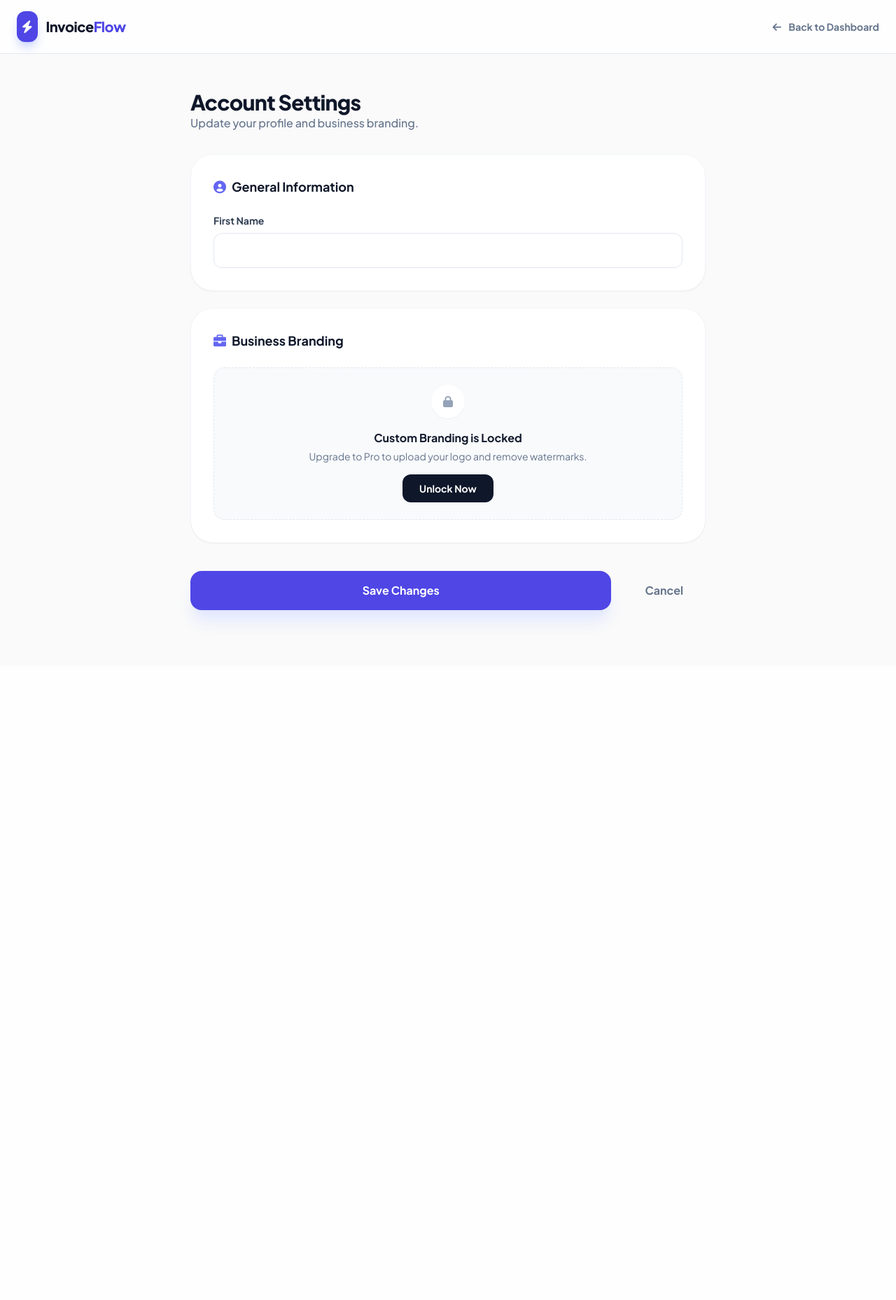
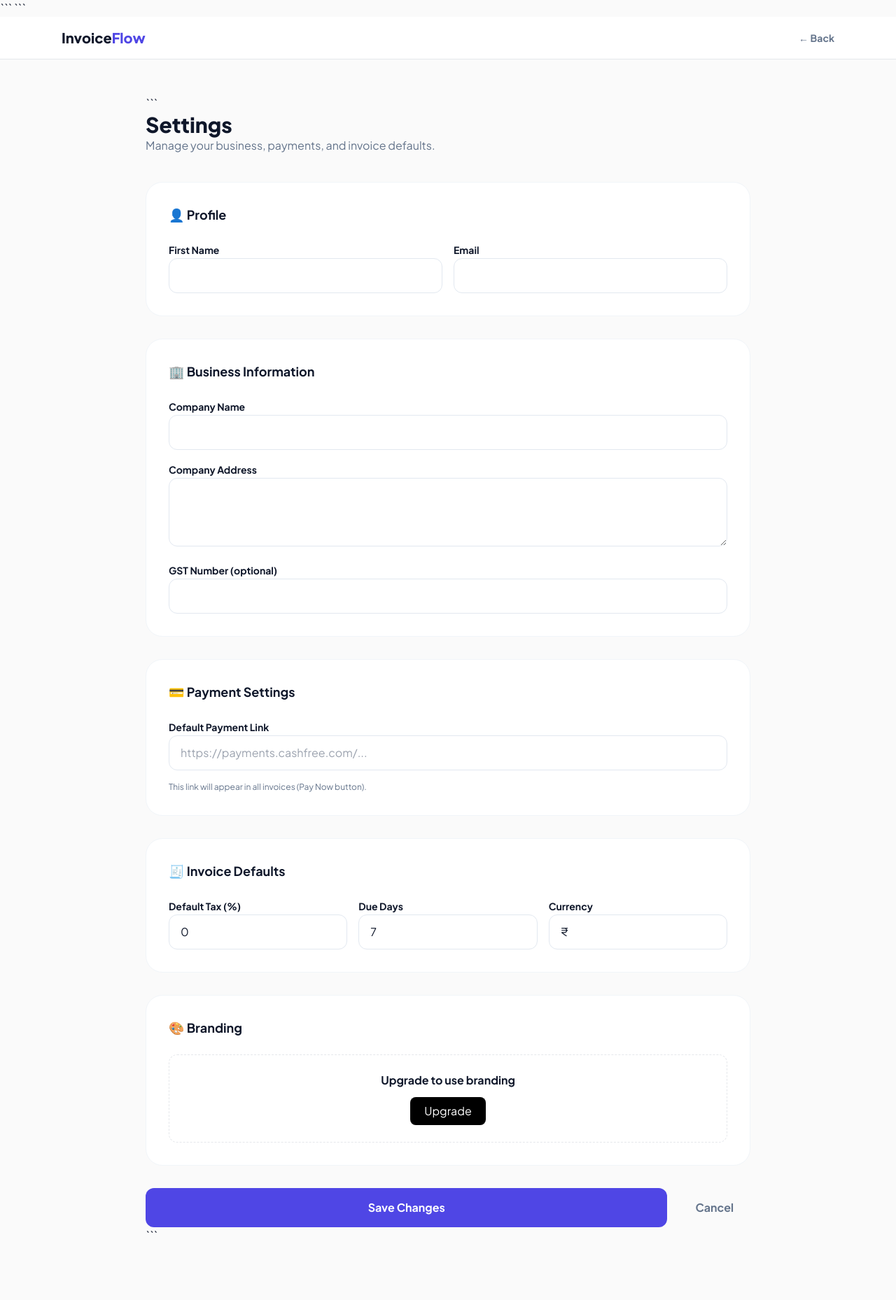
Before and after one commit to tigerflare25-coder/Invoice-saas, a Django app: template templates/account/edit_profile.html in a window 1280 px wide. Shown: the whole page at 70% size. Before the commit the page ends 893 px from the top, so only its background shows below. Run offline with Django 5.2, Linux system fonts and the light colour scheme; the template is opened without the code that fills it, so the values that code supplies are empty, except form fields; tables that the repository leaves empty hold one stand-in row (values such as "Sample post"); form fields are guessed from the names that the template uses; some libraries are stand-ins or nearby versions.

Commit message:
Update edit_profile.html

````diff
--- a/templates/account/edit_profile.html
+++ b/templates/account/edit_profile.html
@@ -1,17 +1,21 @@
 {% load static %}
+
 <!DOCTYPE html>
+
 <html lang="en">
 <head>
     <meta charset="UTF-8">
     <meta name="viewport" content="width=device-width, initial-scale=1.0">
     <title>Settings | InvoiceFlow</title>
+
+```
 <script src="https://cdn.tailwindcss.com"></script>
-    <link href="https://cdnjs.cloudflare.com/ajax/libs/font-awesome/6.0.0/css/all.min.css" rel="stylesheet">
 <link href="https://fonts.googleapis.com/css2?family=Plus+Jakarta+Sans:wght@400;500;600;700;800&display=swap" rel="stylesheet">
+
 <style>
     body { font-family: 'Plus Jakarta Sans', sans-serif; }
-        .glass { background: rgba(255, 255, 255, 0.7); backdrop-filter: blur(10px); }
-        input[type="text"], input[type="email"], input[type="file"] {
+    .card { background: white; border-radius: 1.5rem; border: 1px solid #f1f5f9; }
+    input, textarea {
         width: 100%;
         padding: 0.75rem 1rem;
         border: 1px solid #e2e8f0;
@@ -19,96 +23,159 @@
         outline: none;
         transition: all 0.2s;
     }
-        input:focus { border-color: #4f46e5; ring: 2px ring-indigo-100; }
+    input:focus, textarea:focus {
+        border-color: #4f46e5;
+        box-shadow: 0 0 0 3px rgba(79,70,229,0.1);
+    }
 </style>
+```
+
 </head>
-<body class="bg-[#fafafa] antialiased text-slate-900">
 
-    <nav class="glass border-b border-slate-200 fixed w-full z-30 top-0">
-        <div class="px-6 py-4 flex justify-between items-center max-w-7xl mx-auto">
-            <a href="{% url 'dashboard' %}" class="flex items-center gap-3">
-                <div class="bg-indigo-600 text-white p-2 rounded-xl shadow-lg shadow-indigo-200">
-                    <i class="fas fa-bolt text-lg"></i>
-                </div>
-                <span class="text-xl font-extrabold tracking-tight">Invoice<span class="text-indigo-600">Flow</span></span>
+<body class="bg-[#fafafa] text-slate-900">
+
+<!-- NAV -->
+
+<nav class="bg-white border-b fixed w-full z-30">
+    <div class="max-w-6xl mx-auto px-6 py-4 flex justify-between items-center">
+        <a href="{% url 'dashboard' %}" class="font-extrabold text-xl">
+            Invoice<span class="text-indigo-600">Flow</span>
         </a>
-            <a href="{% url 'dashboard' %}" class="text-sm font-bold text-slate-500 hover:text-indigo-600 transition">
-                <i class="fas fa-arrow-left mr-2"></i> Back to Dashboard
+        <a href="{% url 'dashboard' %}" class="text-sm font-bold text-slate-500 hover:text-indigo-600">
+            ← Back
         </a>
     </div>
 </nav>
 
-    <div class="pt-32 px-4 max-w-3xl mx-auto pb-20">
-        <div class="mb-8">
-            <h1 class="text-3xl font-extrabold tracking-tight text-slate-900">Account Settings</h1>
-            <p class="text-slate-500 font-medium">Update your profile and business branding.</p>
+<div class="pt-28 max-w-4xl mx-auto px-4 pb-20">
+
+```
+<!-- HEADER -->
+<div class="mb-10">
+    <h1 class="text-3xl font-extrabold">Settings</h1>
+    <p class="text-slate-500">Manage your business, payments, and invoice defaults.</p>
 </div>
 
-        <form method="POST" enctype="multipart/form-data" class="space-y-6">
+<form method="POST" enctype="multipart/form-data" class="space-y-8">
     {% csrf_token %}
 
-            <div class="bg-white p-8 rounded-[2rem] border border-slate-100 shadow-sm">
-                <h3 class="text-lg font-bold mb-6 flex items-center gap-2">
-                    <i class="fas fa-user-circle text-indigo-500"></i> General Information
-                </h3>
-                <div class="space-y-4">
+    <!-- 👤 BASIC INFO -->
+    <div class="card p-8">
+        <h2 class="font-bold text-lg mb-6">👤 Profile</h2>
+
+        <div class="grid md:grid-cols-2 gap-4">
             <div>
-                        <label class="block text-sm font-bold text-slate-700 mb-2">First Name</label>
+                <label class="text-sm font-bold">First Name</label>
                 {{ form.first_name }}
+            </div>
+            <div>
+                <label class="text-sm font-bold">Email</label>
+                {{ form.email }}
             </div>
         </div>
     </div>
 
-            <div class="bg-white p-8 rounded-[2rem] border border-slate-100 shadow-sm">
-                <div class="flex items-center justify-between mb-6">
-                    <h3 class="text-lg font-bold flex items-center gap-2">
-                        <i class="fas fa-briefcase text-indigo-500"></i> Business Branding
-                    </h3>
+    <!-- 🏢 BUSINESS INFO -->
+    <div class="card p-8">
+        <h2 class="font-bold text-lg mb-6">🏢 Business Information</h2>
+
+        <div class="space-y-4">
+            <div>
+                <label class="text-sm font-bold">Company Name</label>
+                <input type="text" name="company_name" value="{{ user.company_name|default:'' }}">
+            </div>
+
+            <div>
+                <label class="text-sm font-bold">Company Address</label>
+                <textarea name="company_address" rows="3">{{ user.company_address|default:'' }}</textarea>
+            </div>
+
+            <div>
+                <label class="text-sm font-bold">GST Number (optional)</label>
+                <input type="text" name="gst_number" value="{{ user.gst_number|default:'' }}">
+            </div>
+        </div>
+    </div>
+
+    <!-- 💳 PAYMENT SETTINGS -->
+    <div class="card p-8">
+        <h2 class="font-bold text-lg mb-6">💳 Payment Settings</h2>
+
+        <div class="space-y-4">
+            <div>
+                <label class="text-sm font-bold">Default Payment Link</label>
+                <input type="text" name="payment_link"
+                       placeholder="https://payments.cashfree.com/..."
+                       value="{{ user.payment_link|default:'' }}">
+            </div>
+
+            <p class="text-xs text-slate-500">
+                This link will appear in all invoices (Pay Now button).
+            </p>
+        </div>
+    </div>
+
+    <!-- 🧾 INVOICE DEFAULTS -->
+    <div class="card p-8">
+        <h2 class="font-bold text-lg mb-6">🧾 Invoice Defaults</h2>
+
+        <div class="grid md:grid-cols-3 gap-4">
+            <div>
+                <label class="text-sm font-bold">Default Tax (%)</label>
+                <input type="number" name="default_tax" value="{{ user.default_tax|default:'0' }}">
+            </div>
+
+            <div>
+                <label class="text-sm font-bold">Due Days</label>
+                <input type="number" name="due_days" value="{{ user.due_days|default:'7' }}">
+            </div>
+
+            <div>
+                <label class="text-sm font-bold">Currency</label>
+                <input type="text" name="currency" value="{{ user.currency|default:'₹' }}">
+            </div>
+        </div>
+    </div>
+
+    <!-- 🎨 BRANDING -->
+    <div class="card p-8">
+        <div class="flex justify-between mb-6">
+            <h2 class="font-bold text-lg">🎨 Branding</h2>
             {% if user.is_premium %}
-                        <span class="bg-indigo-100 text-indigo-600 text-[10px] font-black px-2.5 py-1 rounded-lg uppercase tracking-wider">Pro Plan</span>
+                <span class="text-xs font-bold text-indigo-600">PRO</span>
             {% endif %}
         </div>
 
         {% if user.is_premium %}
-                    <div class="space-y-6">
-                        <p class="text-sm text-slate-500">Your logo will appear on the top right of all generated PDFs.</p>
-
             <div class="flex items-center gap-6">
                 {% if user.logo %}
-                                <div class="shrink-0">
-                                    <img src="{{ user.logo.url }}" class="w-24 h-24 object-contain rounded-xl border border-slate-100 bg-slate-50 p-2">
-                                </div>
+                    <img src="{{ user.logo.url }}" class="w-24 h-24 object-contain border rounded-xl p-2">
                 {% endif %}
-                            <div class="flex-1">
-                                <label class="block text-sm font-bold text-slate-700 mb-2">Upload New Logo</label>
                 {{ form.logo }}
             </div>
-                        </div>
-                    </div>
         {% else %}
-                    <div class="bg-slate-50 rounded-2xl p-6 border border-dashed border-slate-200 text-center">
-                        <div class="w-12 h-12 bg-white rounded-full flex items-center justify-center mx-auto mb-4 shadow-sm">
-                            <i class="fas fa-lock text-slate-400"></i>
-                        </div>
-                        <h4 class="font-bold text-slate-900">Custom Branding is Locked</h4>
-                        <p class="text-sm text-slate-500 mt-1 mb-4">Upgrade to Pro to upload your logo and remove watermarks.</p>
-                        <a href="/upgrade/" class="inline-flex items-center gap-2 bg-slate-900 text-white px-6 py-2.5 rounded-xl text-sm font-bold hover:bg-indigo-600 transition">
-                            Unlock Now
+            <div class="text-center border-dashed border p-6 rounded-xl">
+                <p class="font-bold">Upgrade to use branding</p>
+                <a href="/upgrade/" class="mt-3 inline-block bg-black text-white px-5 py-2 rounded-lg">
+                    Upgrade
                 </a>
-                        <div class="hidden">{{ form.logo }}</div>
             </div>
         {% endif %}
     </div>
 
-            <div class="flex items-center gap-4 pt-4">
-                <button type="submit" class="flex-1 bg-indigo-600 text-white py-4 rounded-2xl font-bold hover:bg-indigo-700 transition shadow-xl shadow-indigo-100">
+    <!-- SAVE -->
+    <div class="flex gap-4">
+        <button class="flex-1 bg-indigo-600 text-white py-4 rounded-xl font-bold hover:bg-indigo-700">
             Save Changes
         </button>
-                <a href="{% url 'dashboard' %}" class="px-8 py-4 text-slate-500 font-bold hover:text-slate-700 transition">
+        <a href="{% url 'dashboard' %}" class="px-6 py-4 text-slate-500 font-bold">
             Cancel
         </a>
     </div>
+
 </form>
+```
+
 </div>
 
 </body>
````
Lines whose indentation alone changed are shown as unchanged.
